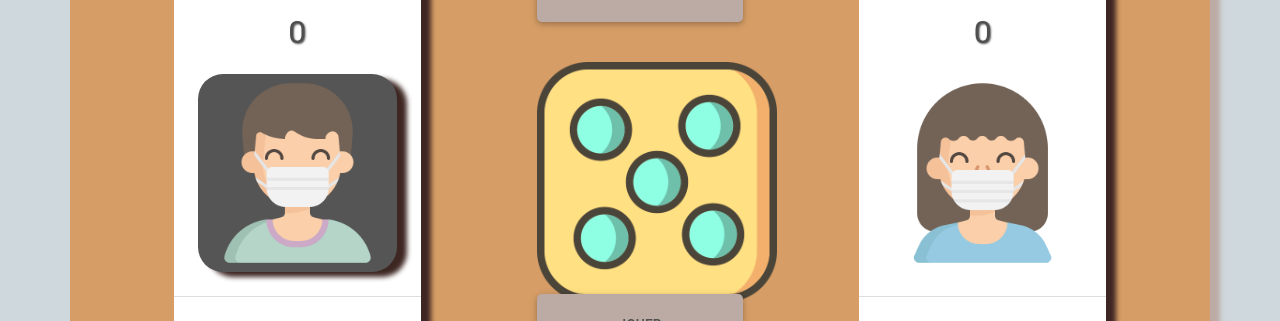
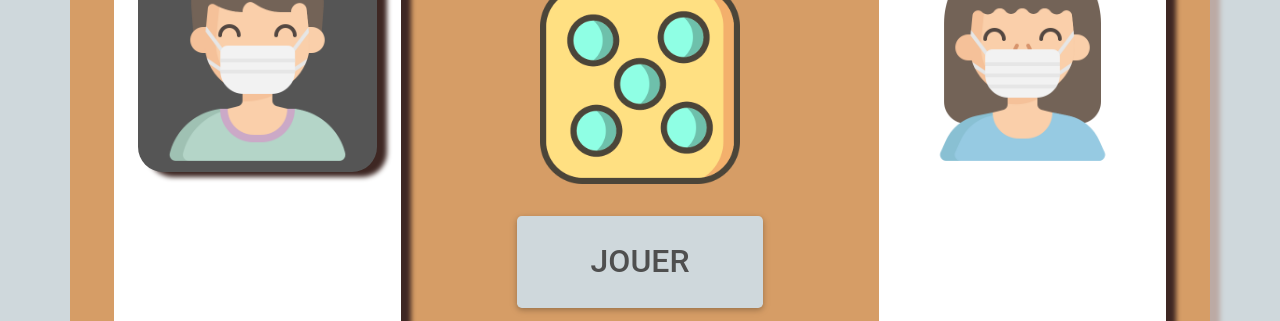
Before and after one commit to julienFoti/js-dice-, a plain HTML site: page index.html in a window 1280 px wide. Shown: the part 306-627 px from the top of the page. Drawn offline with nearby package versions, Linux system fonts and the light colour scheme.

Commit message:
little changes

```diff
--- a/style.css
+++ b/style.css
@@ -80,13 +80,13 @@
 
 
     body{
-      height: 100vh
-        font-family : 'Lato', sans-serif ;
+      height: 70vh
+      font-family : 'Lato', sans-serif ;
       font-size: 2rem;
       background-color:#CFD8DC ;
       padding:20px;
       text-align: center;
-      text-shadow: 1px 1px 2px #555
+      text-shadow: 1px 1px 2px #555;
     }
 
       h1{
@@ -98,16 +98,17 @@
         font-size: 1rem;
       }
       .btn{
-        background:#BCAAA4;
+        background:#CFD8DC;
         padding: 20px;
         margin: 20px;
+        font-size: 2rem;
       }
     .container{
       box-shadow: 10px 5px 5px #BCAAA4;
        background-color: #d69d66;
       border-radius: 25px;
-      margin-top: 5rem;
-      padding: 5rem;
+
+      padding: 20px;
       ;
 
     }
@@ -119,7 +120,7 @@
         height:12rem ;
          vertical-align: middle;
         margin:20px;
-        padding-bottom: 20px;
+
 
     }
 
@@ -160,20 +161,20 @@
           opacity: 0.2;
 
       }
-        .panel{
+       /* .panel{
           padding:15px;
           width: 100%;
           text-align: center;
-          transition: all 0.75s;
+
           font-size: 2rem;
-          border-bottom-left-radius: 25px;
+          border-bottom-left-radius: 25px;*/
         }
       .round{
 
           padding:15px;
           width: 100%;
           text-align: center;
-          transition: all 0.75s;
+
           font-size: 2rem;
           border-bottom-left-radius: 25px;
       }
@@ -194,6 +195,6 @@
 
 
     img{
-      height: 15rem;
+      height:200px;
       vertical-align: middle;
     }
```
